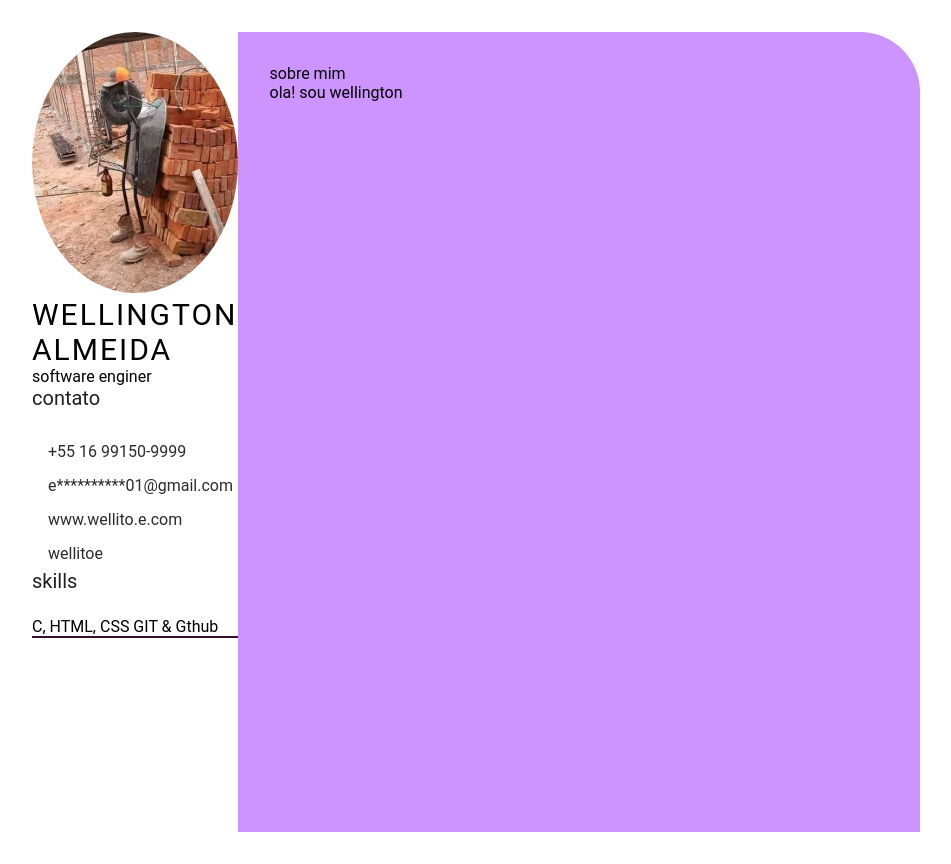
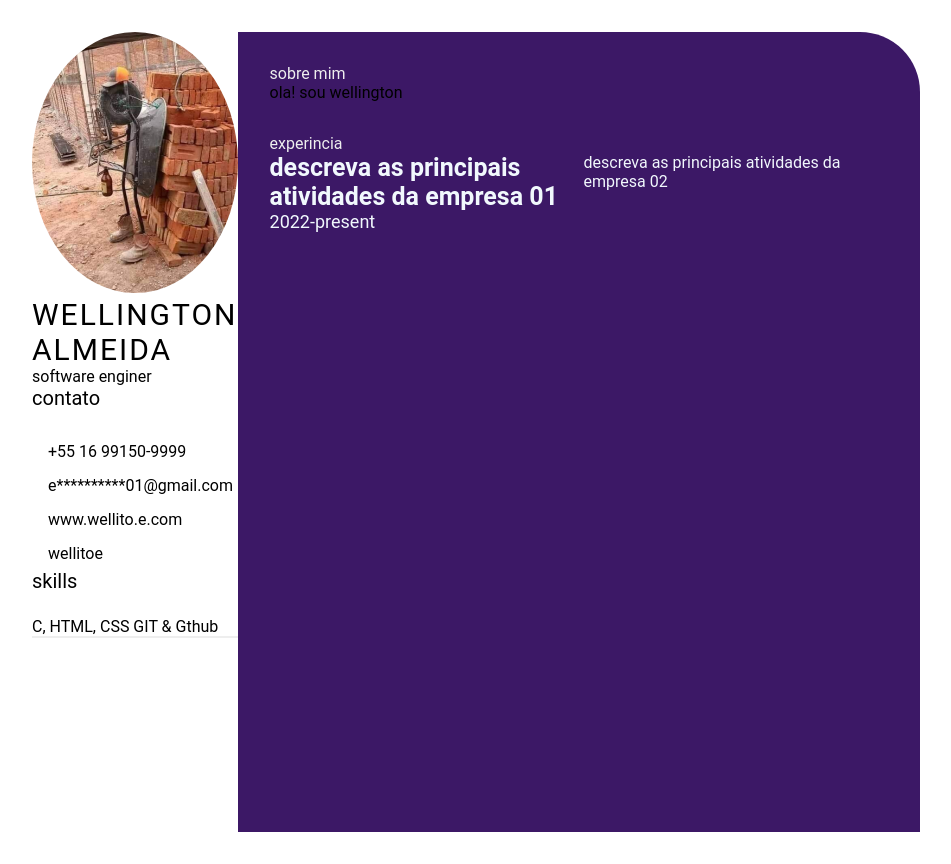
Before and after one commit to Wellitoe/tentando, a plain HTML site: page index.html in a window 1280 px wide. Shown: the whole page, without its empty margins (96-1047 px from the left). Drawn offline with Linux system fonts and the light colour scheme.

Commit message:
feat-add-job-details (#3)
Co-authored-by: [wellington almeida] <[ewellington01@gmail.com]>

```diff
--- a/index.html
+++ b/index.html
@@ -39,10 +39,28 @@
                         <div class="right-title">sobre mim</div>
                         <p class="abount-me-contents">
                             ola! sou wellington <br>
-                            <br>
+
+                        </p>
 
 
-            </section>
-        </section>
+                 </section>
+                 <div>
+                <section class="experience gap">
+                 <div class="right-title">experincia</div>
+                 <div class="experience-contents">
+                    <div class="exp-left">
+                        <p class="exp-company-name">descreva as principais atividades da empresa 01</p>
+                        <p class="exp-time-period">2022-present</p>
+                    </div>
+                    <div class="exp-right">
+                        <p class="exp-engenheiro de sorftware"></p>
+                        <p class="exp-desc">
+                            descreva as principais atividades da empresa 02
+                        </p>
+                    </div>
+                </div>
+                </section>
+        <section>
+    <main>
 </body>
 </html>
--- a/style.css
+++ b/style.css
@@ -17,24 +17,23 @@
 .left-section {
     grid-column: span 2;
     height: 100%;
-    background-color: #3e12508c;
+    background-color: #000000;
 }
 
 .right-section {
     grid-column: span 5;
     height: 100%;
-    background-color: #cd94ff;
+    background-color: #3c1866;
     border-radius: 0px 60px 0px 0px;
 }
 
 .left-section-contents{
     padding: 2rem 2rem;
-    background-color: #b676ffc7;
 }
 
 .profile {
     width: 100%;
-    border-bottom: 2px solid #330f31;
+    border-bottom: 2px solid #eeeeee;
 }
 
 .profile .profile-image {
@@ -50,7 +49,7 @@
 }
 
 .profession {
-    color: #2c1a02;
+    color: #000000;
     font-size: 20px;
     text-transform: uppercase;
     text-align: center;
@@ -58,7 +57,7 @@
 
 /* .contact-info { border-bottom: 2px solid #1B2631; } */
 .left-title {
-    color: #202020;
+    color: #000000;
     font-size: 20px;
 }
 
@@ -69,14 +68,14 @@
 .contact-info ul li,
 .references ul li {
     padding: .4rem 0;
-    color: #2c2c2c;
+    color:  #000000;
 }
 
 .contact-info ul li i,
 .references ul li i {
     padding-right: 1rem;
     font-size: 18px;
-    color: #131038;
+    color: #000000;
 }
 
 .skills ul {
@@ -84,7 +83,7 @@
 }
 .skills ul li p {
     padding: .4rem 0;
-    color: #000000;
+    color: #eeeeee;
 }
 
 .right-section-contents {
@@ -92,7 +91,7 @@
 }
 
 .right-title {
-    color: #000000;
+    color: #eeeeee;
 }
 
 .gap {
@@ -100,5 +99,40 @@
 }
 .about-me-contents {
     font-size: 18px;
-    color: #000000;
+    color: #eeeeee;
 }
+
+.experience-contents,
+.education-contents,
+.awards-contents {
+    display: grid;
+    grid-template-columns: repeat(2, 1fr);
+    padding-bottom: 2rem;
+    color: #F1F8FD;
+}
+
+.exp-company-name,
+.education-school-name,
+.awards-company-name {
+    font-size: 25px;
+    font-weight: bold;
+}
+
+.exp-time-period,
+.educationp-time-period,
+.awards-time-period {
+    font-size: 18px;
+}
+
+.exp-position,
+.education-subject,
+.awards-name {
+    font-size: 25px;
+}
+
+.exp-desc,
+.education-desc,
+.awards-desc {
+    font-size: 16px;
+    padding-left: 5px;
+}
```
